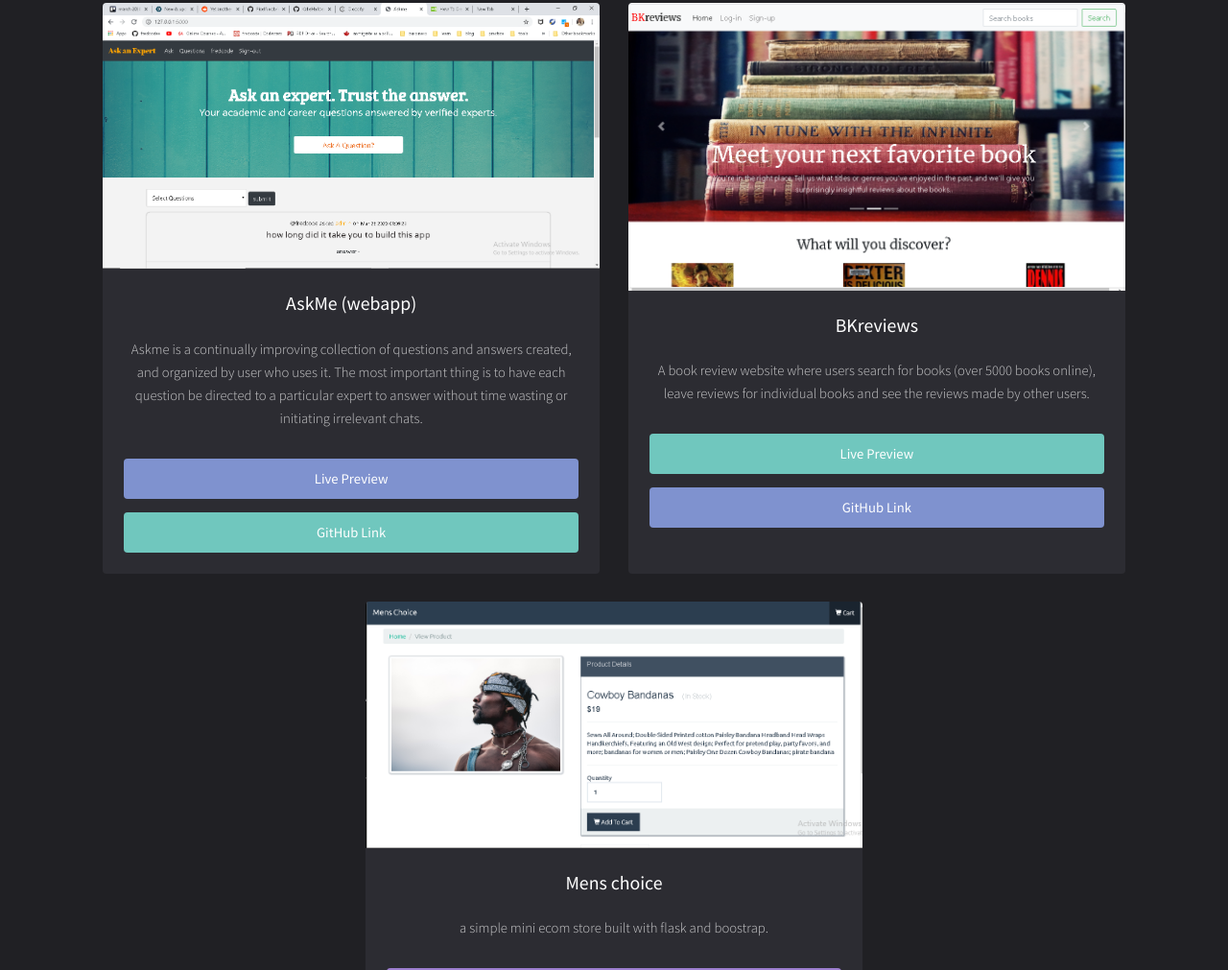
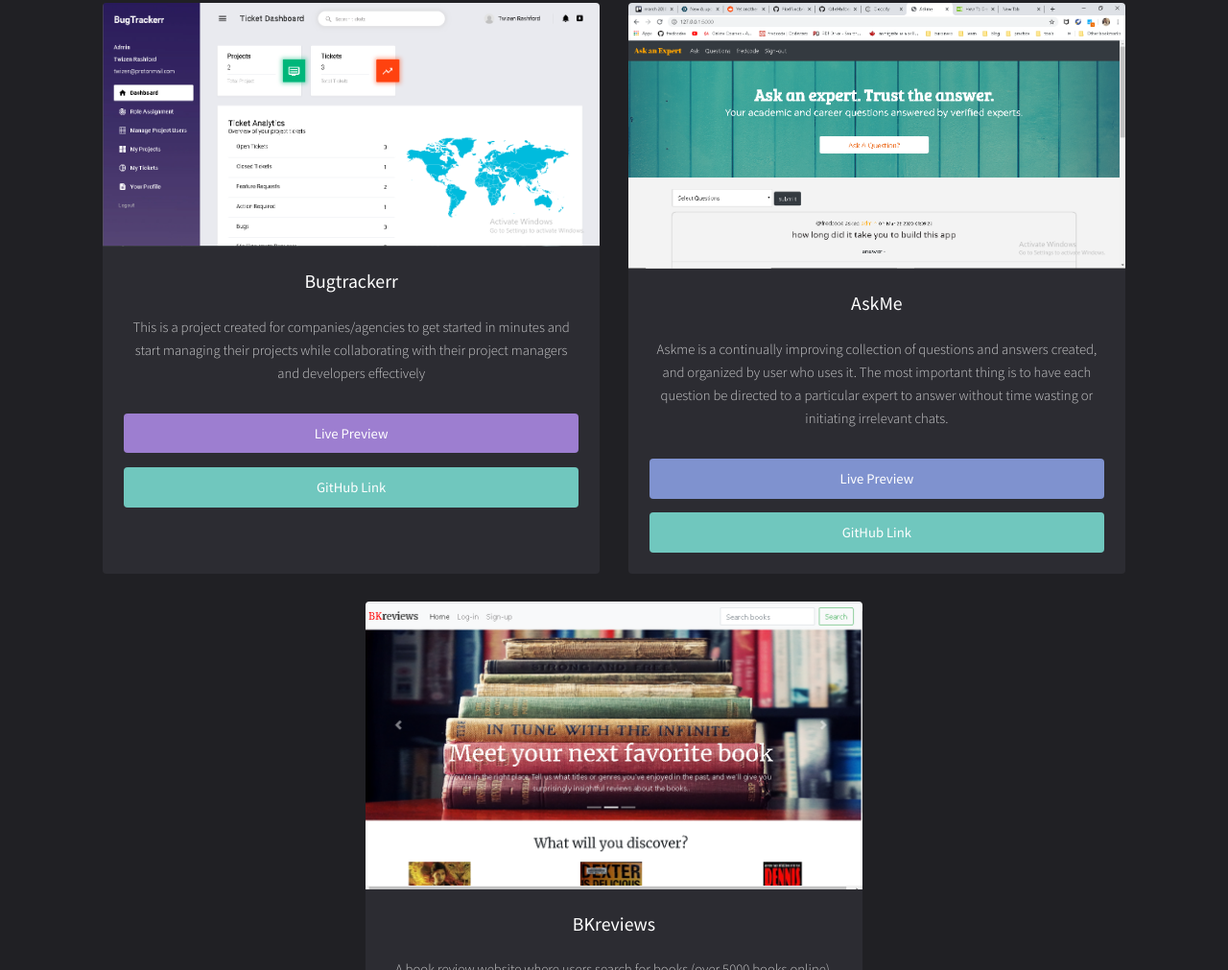
Before and after one commit to fredcodee/portfolio, a plain HTML site: page index.html in a window 1280 px wide. Shown: the part 1789-2800 px from the top of the page at 96% size. Drawn offline with Linux system fonts and the light colour scheme.

Commit message:
added bugtracker to the projects section

```diff
--- a/index.html
+++ b/index.html
@@ -11,7 +11,7 @@
 					<div class="inner">
 						<header>
 							<h1>Hello!, I'm Wilfred Chukwu</h1>
-							<p>I am a Software Engineer, with 4+ years experience in programming and my area of expertise is <span style="color: greenyellow;">BACK END DEVELOPMENT</span> with <span style="color: orange;">python.</span> An investment in knowledge pays the best interest, i'm always open to learn new things.</p>
+							<p>I am a Software Developer,  with 2+ years experience in programming and my area of expertise is <span style="color: greenyellow;">BACK END DEVELOPMENT</span> with <span style="color: orange;">python.</span> An investment in knowledge pays the best interest, i'm always open to learn new things.</p>
 						</header>
 						<a href="#main" class="more">Learn More</a>
 					</div>
@@ -84,11 +84,21 @@
 						<h1>PROJECTS</h1>
 					<!-- Boxes -->
 						<div class="thumbnails">
+							<div class="box">
+								<a href="https://github.com/fredcodee/ecom-store" class="image fit"><img src="images/bugtracker.png" alt="" /></a>
+								<div class="inner">
+									<h3>Bugtrackerr</h3>
+									<p>This is a project created for companies/agencies to get started in minutes and start managing their projects while
+									collaborating with their project managers and developers effectively</p>
+									<a href="https://bugtrackerr.herokuapp.com/" class="button style3 fit">Live Preview</a>
+									<a href="https://github.com/fredcodee/BugTracker" class="button fit">GitHub Link</a>
+								</div>
+							</div>
 
 							<div class="box">
 								<a href="https://askexpertt.herokuapp.com/" class="image fit"><img src="images/askme.png" alt="" /></a>
 								<div class="inner">
-									<h3>AskMe (webapp)</h3>
+									<h3>AskMe</h3>
 									<p>Askme is a continually improving collection of questions and answers created, and organized by user who uses it. The
 									most important thing is to have each question be directed to a particular expert to answer without time wasting or
 									initiating irrelevant chats.</p>
@@ -104,16 +114,6 @@
 									<p>A book review website where users search for books (over 5000 books online), leave reviews for individual books and see the reviews made by other users.</p>
 									<a href="https://booknuggets.herokuapp.com/" class="button fit">Live Preview</a>
 									<a href="https://github.com/fredcodee/bkreview" class="button  style2 fit" >GitHub Link</a>
-								</div>
-							</div>
-
-							<div class="box">
-								<a href="https://github.com/fredcodee/ecom-store" class="image fit"><img src="images/ecom.png" alt="" /></a>
-								<div class="inner">
-									<h3>Mens choice</h3>
-									<p>a simple mini ecom store built with flask and boostrap.</p>
-									<a href="#" class="button style3 fit">Live Preview</a>
-									<a href="https://github.com/fredcodee/ecom-store" class="button fit">GitHub Link</a>
 								</div>
 							</div>
 
```
Also changed, not shown: images/bugtracker.png (added).
